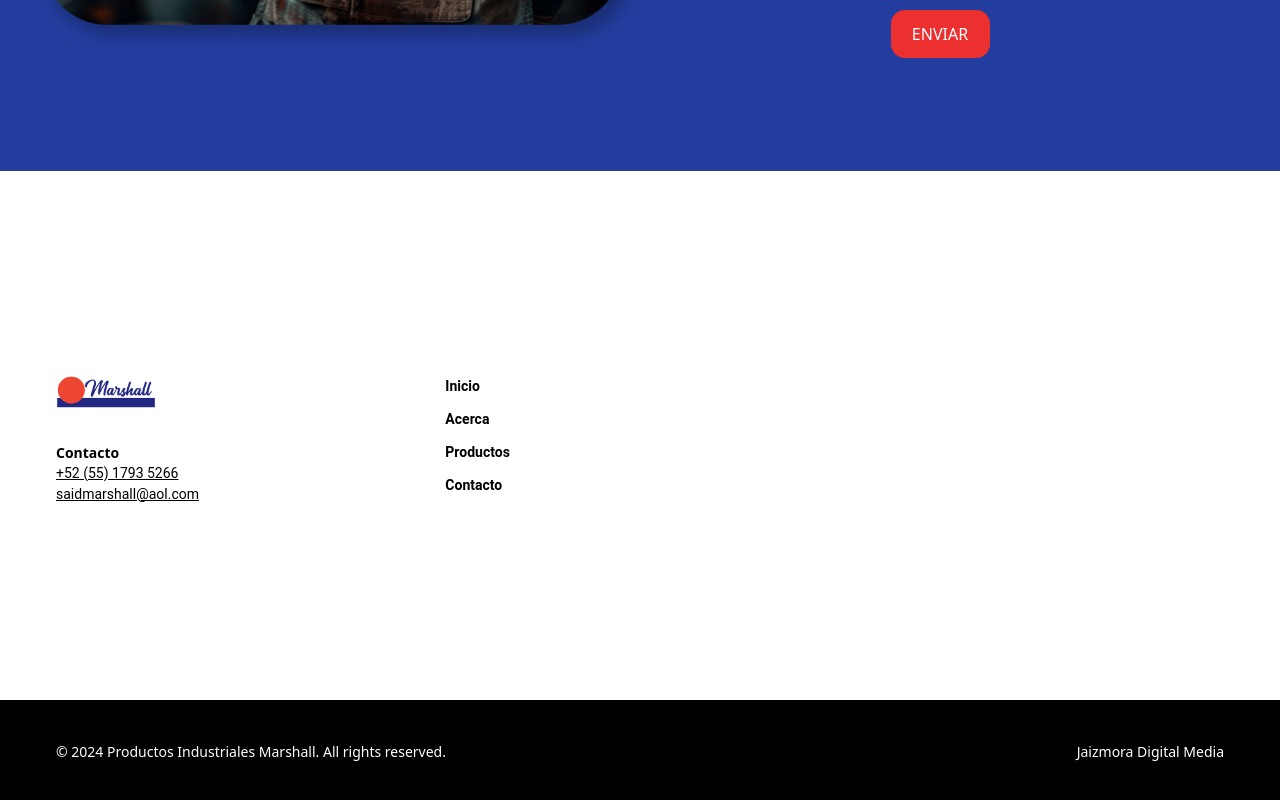
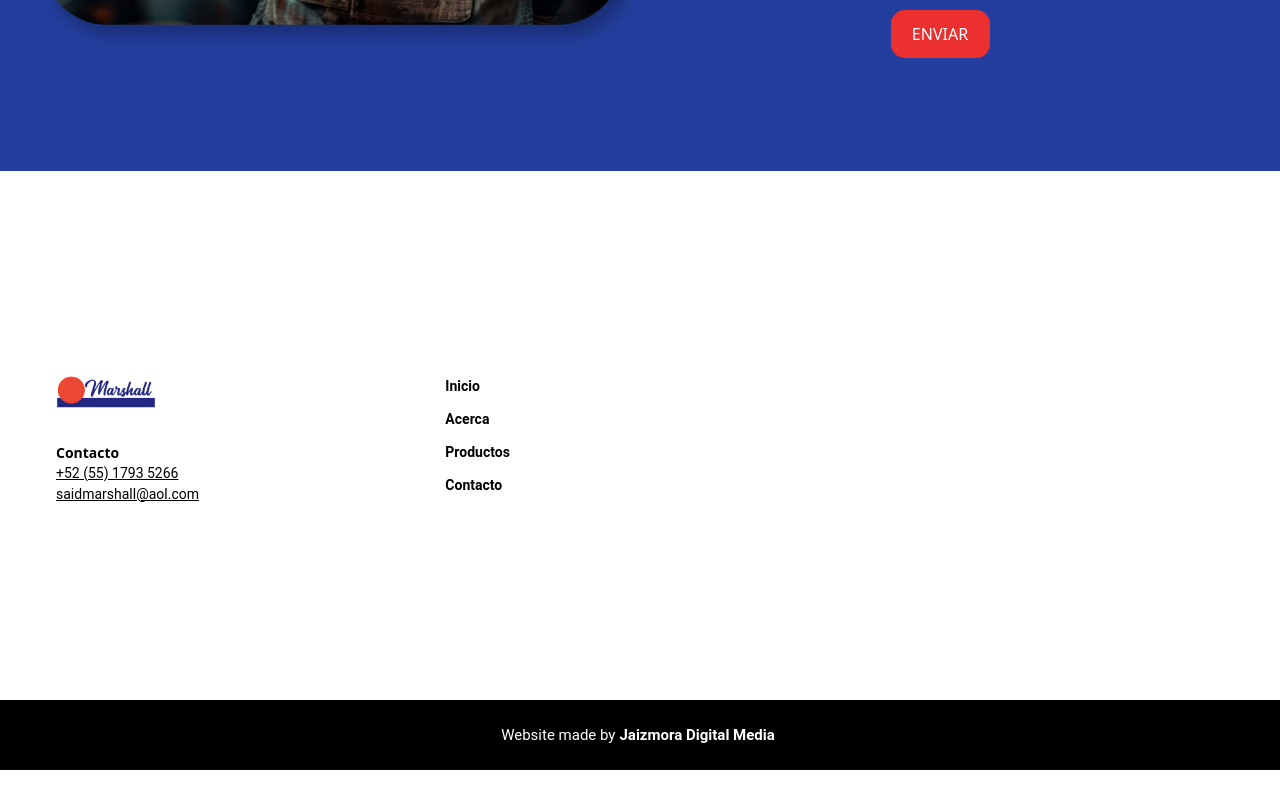
Before and after one commit to hyzmael88/marshallweb, a Next.js app: page / in a window 1280 px wide. Shown: the part 5430-6230 px from the top of the page. After the commit the page ends 6200 px from the top, so only its background shows below. Built offline with nearby package versions, Linux system fonts and the light colour scheme.

Commit message:
Add Jaizmora Digital Media link to footer

```diff
--- a/src/components/Jaizmora.jsx
+++ b/src/components/Jaizmora.jsx
@@ -1,13 +1,16 @@
 import React from 'react'
+import {useRouter} from 'next/router'
 
 function Jaizmora() {
-  const currentYear = new Date().getFullYear();
+ const router = useRouter()
 
   return (
-    <div className='w-full h-[100px] bg-black flex flex-row justify-between items-center px-4 lg:px-14 border-t-2 border-black text-white'>
-      <p className='w-full text-[14px] flex flex-row justify-start'>© {currentYear} Productos Industriales Marshall. <br className='lg:hidden'/>All rights reserved.</p>
-      <span className='w-full text-[14px] flex flex-row justify-end'>Jaizmora Digital Media</span>
-    </div>
+    <div className="w-full h-[70px] flex flex-row justify-center items-center text-white bg-black text-[15px] font-paragraph z-10">
+    Website made by{" "}
+    <span className="text-white cursor-pointer mx-[4px] font-bold"
+    onClick={()=>router.push("https://www.instagram.com/jaizmora_agency/")}
+    >Jaizmora Digital Media  </span>
+  </div>
   );
 }
 
```
